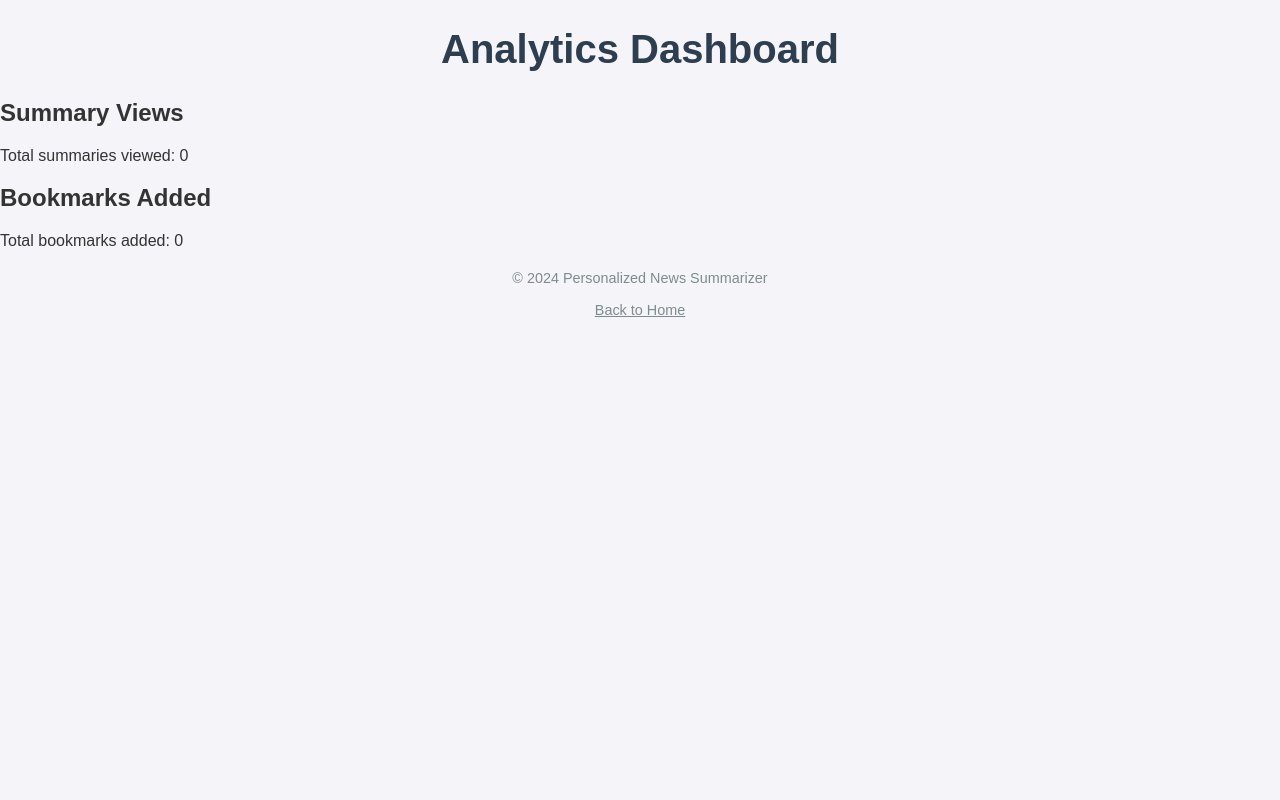
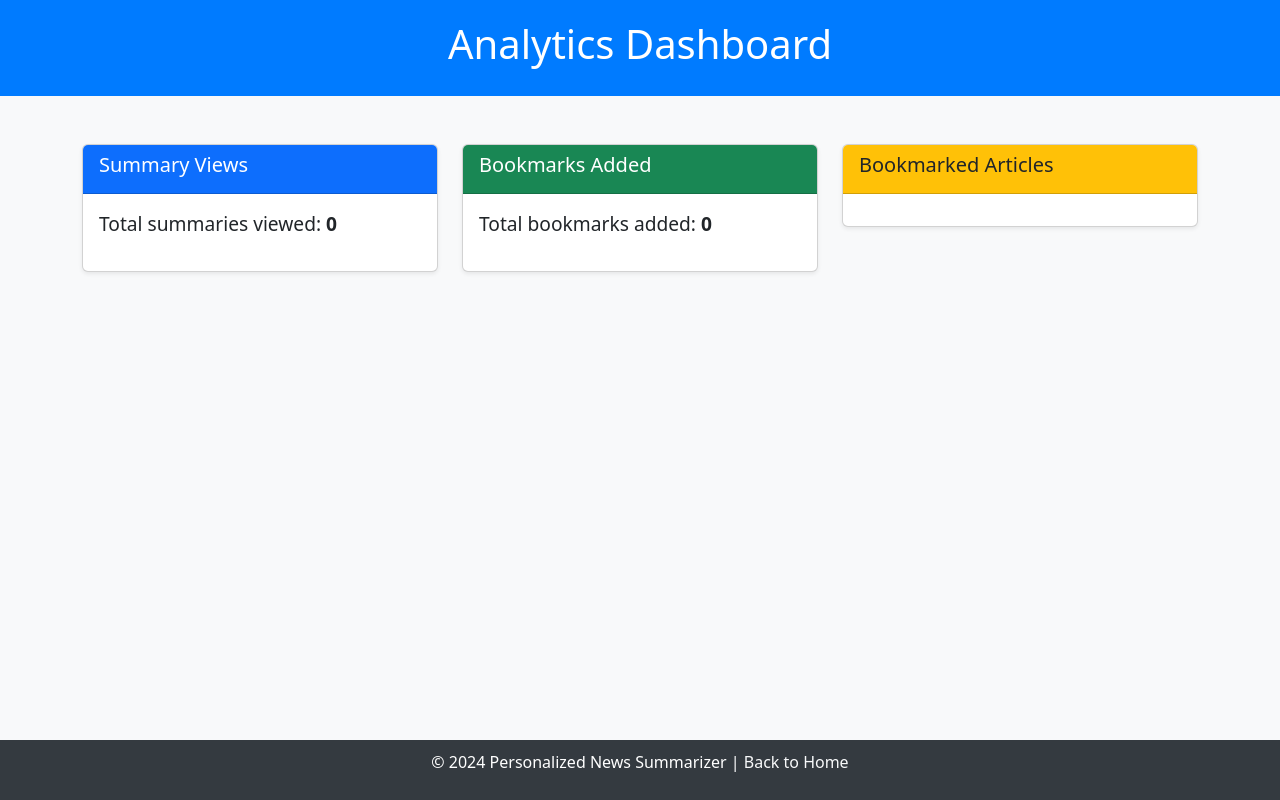
Before and after one commit to nikhithamutyala2k25/AIBasedPersonalizedNewsAggregator, a Flask app: page /analytics in a window 1280 px wide. Run offline with Flask 3, Linux system fonts and the light colour scheme.

Commit message:
Update analytics.html

```diff
--- a/templates/analytics.html
+++ b/templates/analytics.html
@@ -4,25 +4,98 @@
     <meta charset="UTF-8">
     <meta name="viewport" content="width=device-width, initial-scale=1.0">
     <title>Analytics Dashboard</title>
-    <link rel="stylesheet" href="/static/styles.css">
+    <!-- Bootstrap CSS -->
+    <link href="https://cdn.jsdelivr.net/npm/bootstrap@5.3.0-alpha1/dist/css/bootstrap.min.css" rel="stylesheet">
+    <style>
+        body {
+            background-color: #f8f9fa;
+        }
+        header {
+            background-color: #007bff;
+            color: white;
+            padding: 20px 0;
+        }
+        header h1 {
+            font-size: 2.5rem;
+        }
+        .card-body {
+            font-size: 1.2rem;
+        }
+        .card-footer {
+            text-align: center;
+        }
+        footer {
+            background-color: #343a40;
+            color: white;
+            padding: 10px;
+            text-align: center;
+            position: fixed;
+            width: 100%;
+            bottom: 0;
+        }
+        footer a {
+            color: #f8f9fa;
+            text-decoration: none;
+        }
+        footer a:hover {
+            text-decoration: underline;
+        }
+    </style>
 </head>
 <body>
-    <header>
+    <header class="text-center">
         <h1>Analytics Dashboard</h1>
     </header>
-    <main>
-        <section>
-            <h2>Summary Views</h2>
-            <p>Total summaries viewed: {{ analytics.summaries_viewed }}</p>
-        </section>
-        <section>
-            <h2>Bookmarks Added</h2>
-            <p>Total bookmarks added: {{ analytics.bookmarks_added }}</p>
-        </section>
-        <footer>
-            <p>&copy; 2024 Personalized News Summarizer</p>
-            <a href="/">Back to Home</a>
-        </footer>
-    </main>
+    <div class="container my-5">
+        <div class="row">
+            <!-- Summary Views Section -->
+            <div class="col-md-4">
+                <div class="card shadow-sm">
+                    <div class="card-header bg-primary text-white">
+                        <h5 class="card-title">Summary Views</h5>
+                    </div>
+                    <div class="card-body">
+                        <p>Total summaries viewed: <strong>{{ analytics.summaries_viewed }}</strong></p>
+                    </div>
+                </div>
+            </div>
+            <!-- Bookmarks Added Section -->
+            <div class="col-md-4">
+                <div class="card shadow-sm">
+                    <div class="card-header bg-success text-white">
+                        <h5 class="card-title">Bookmarks Added</h5>
+                    </div>
+                    <div class="card-body">
+                        <p>Total bookmarks added: <strong>{{ analytics.bookmarks_added }}</strong></p>
+                    </div>
+                </div>
+            </div>
+            <!-- Bookmarked Articles Section -->
+            <div class="col-md-4">
+                <div class="card shadow-sm">
+                    <div class="card-header bg-warning text-dark">
+                        <h5 class="card-title">Bookmarked Articles</h5>
+                    </div>
+                    <div class="card-body">
+                        <ul class="list-group">
+                            {% for bookmark in bookmarks %}
+                                <li class="list-group-item">
+                                    <h6>{{ bookmark.title }}</h6>
+                                    <a href="{{ bookmark.url }}" target="_blank" class="btn btn-outline-primary btn-sm">Read Full Article</a>
+                                </li>
+                            {% endfor %}
+                        </ul>
+                    </div>
+                </div>
+            </div>
+        </div>
+    </div>
+    <footer>
+        <p>&copy; 2024 Personalized News Summarizer | <a href="/">Back to Home</a></p>
+    </footer>
+
+    <!-- Bootstrap JS and Popper.js -->
+    <script src="https://cdn.jsdelivr.net/npm/@popperjs/core@2.11.6/dist/umd/popper.min.js"></script>
+    <script src="https://cdn.jsdelivr.net/npm/bootstrap@5.3.0-alpha1/dist/js/bootstrap.min.js"></script>
 </body>
 </html>
```
